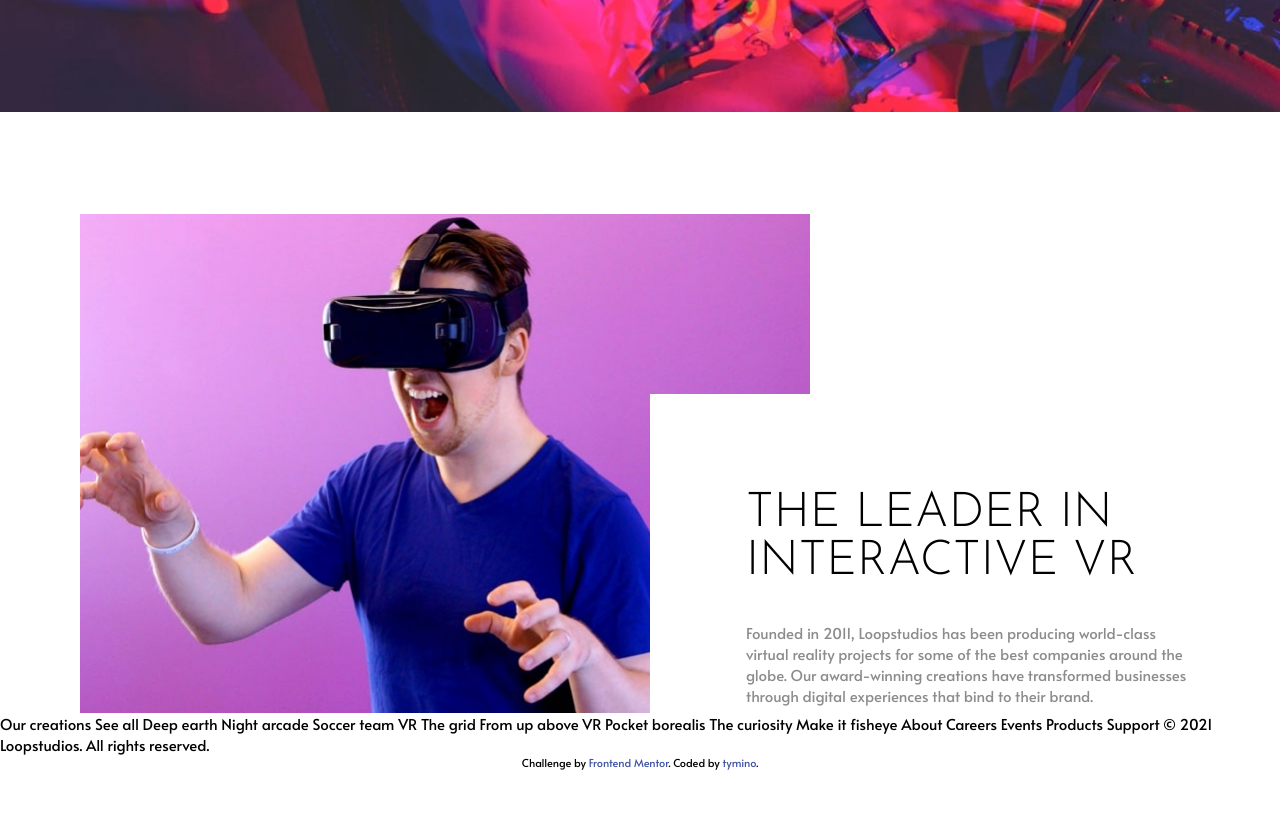
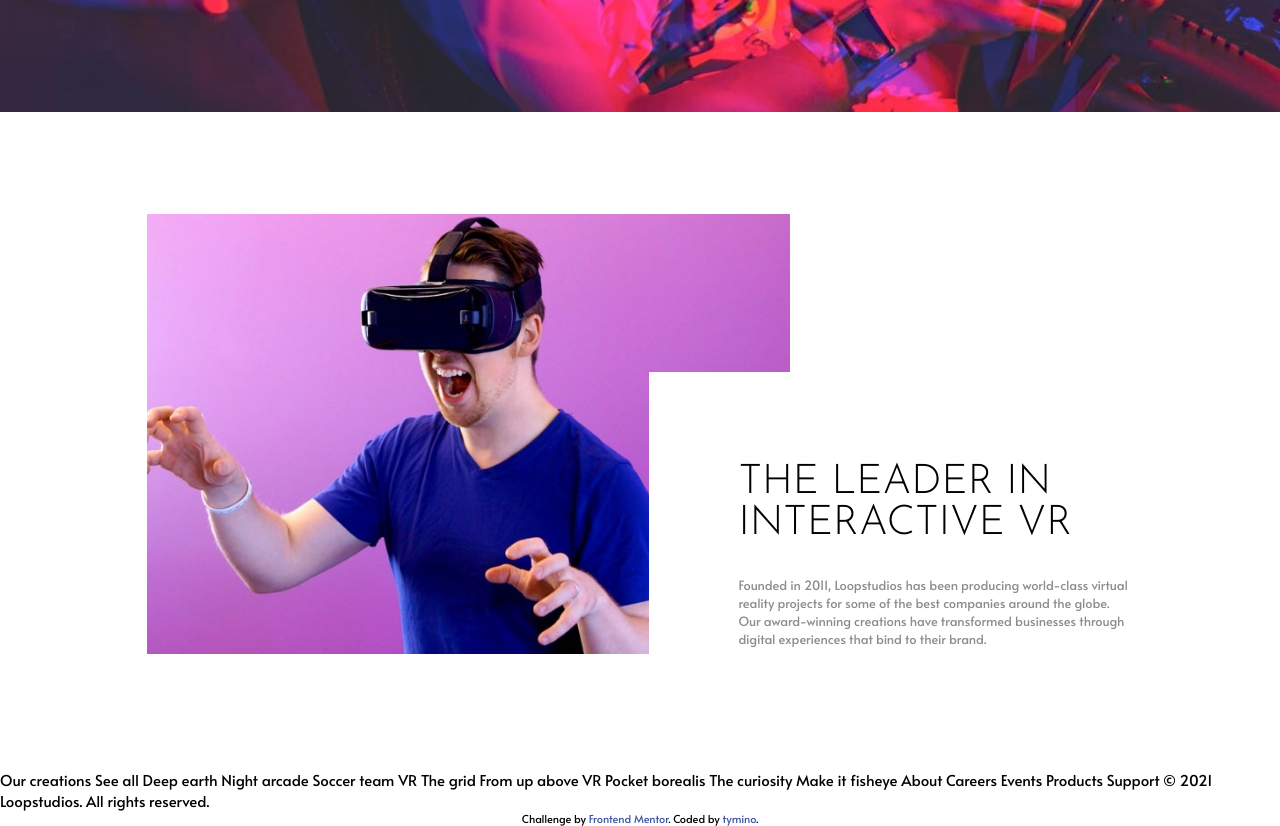
Before and after one commit to tymino/frontendmentor-loopstudios-landing-page, a website built with webpack: page src/index.html in a window 1280 px wide. Shown: the part 466-1292 px from the top of the page. Before the commit the page ends 1236 px from the top, so only its background shows below. Built offline with nearby package versions, Linux system fonts and the light colour scheme.

Commit message:
fix section 1

```diff
--- a/src/styles/main.sass
+++ b/src/styles/main.sass
@@ -2,10 +2,10 @@
   display: flex
   flex-direction: column
 
-  max-width: 1120px
-  margin: 0 auto
-
-  padding: 8% 20px 0px
+  padding-top: 8%
+  padding-right: $paddingSides
+  padding-left: $paddingSides
+  padding-bottom: $paddingBottom
 
 .interactive
   display: grid
@@ -31,10 +31,8 @@
     grid-row-start: 2
     grid-row-end: 3
 
-
-
-    padding-top: 96px
-    padding-left: 96px
+    padding-top: 7vw
+    padding-left: 7vw
 
     box-sizing: border-box
 
@@ -43,12 +41,13 @@
     z-index: 3
 
   &__header
-    text-transform: uppercase
     font-family: $fontJosefin
     font-weight: 300
-    font-size: 3.2rem
+    font-size: 3.2vw
+    text-transform: uppercase
 
   &__body
     position: relative
-    margin-top: 36px
+    margin-top: 32px
     color: $colorDarkGray
+    font-size: 1vw
```
